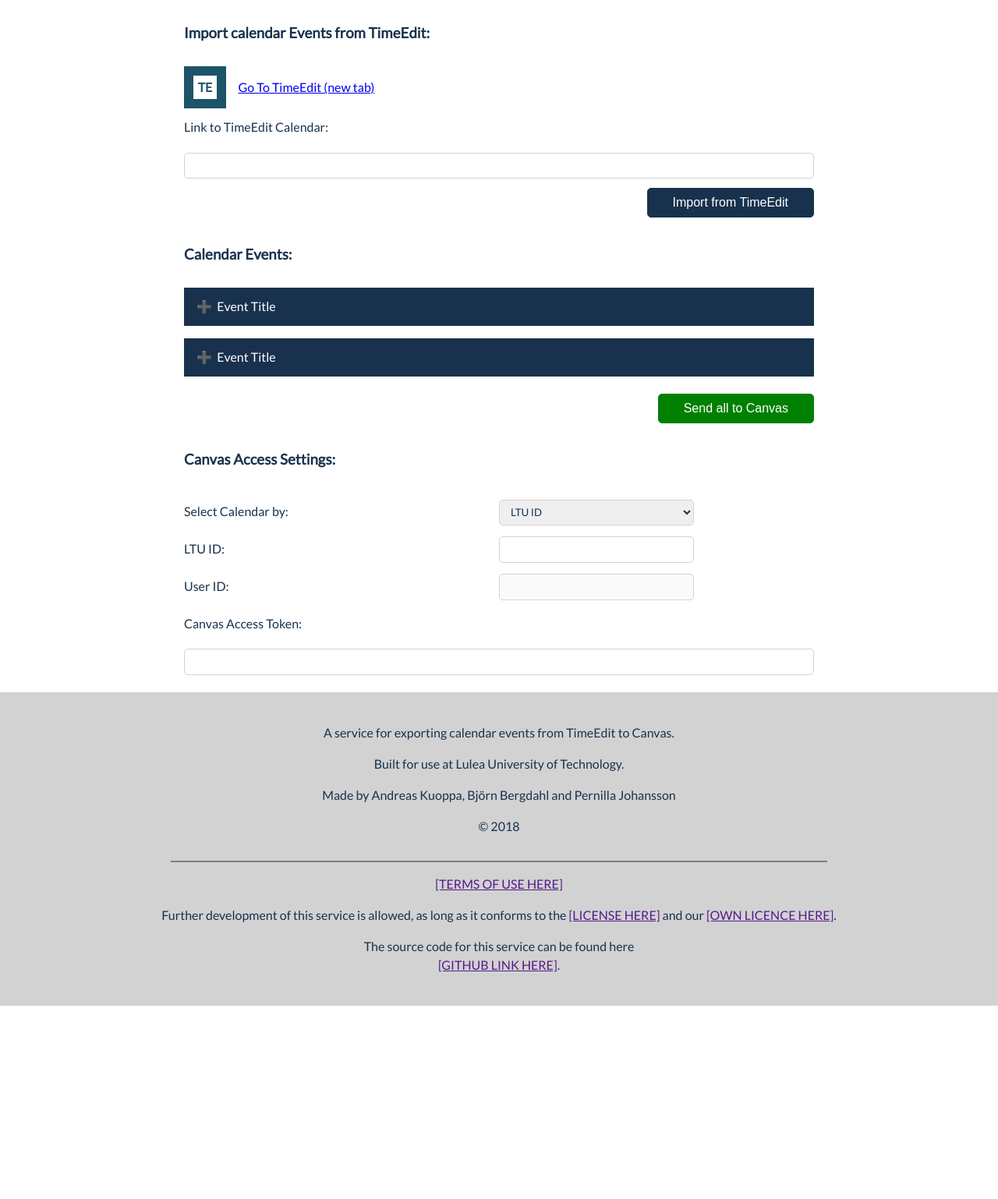
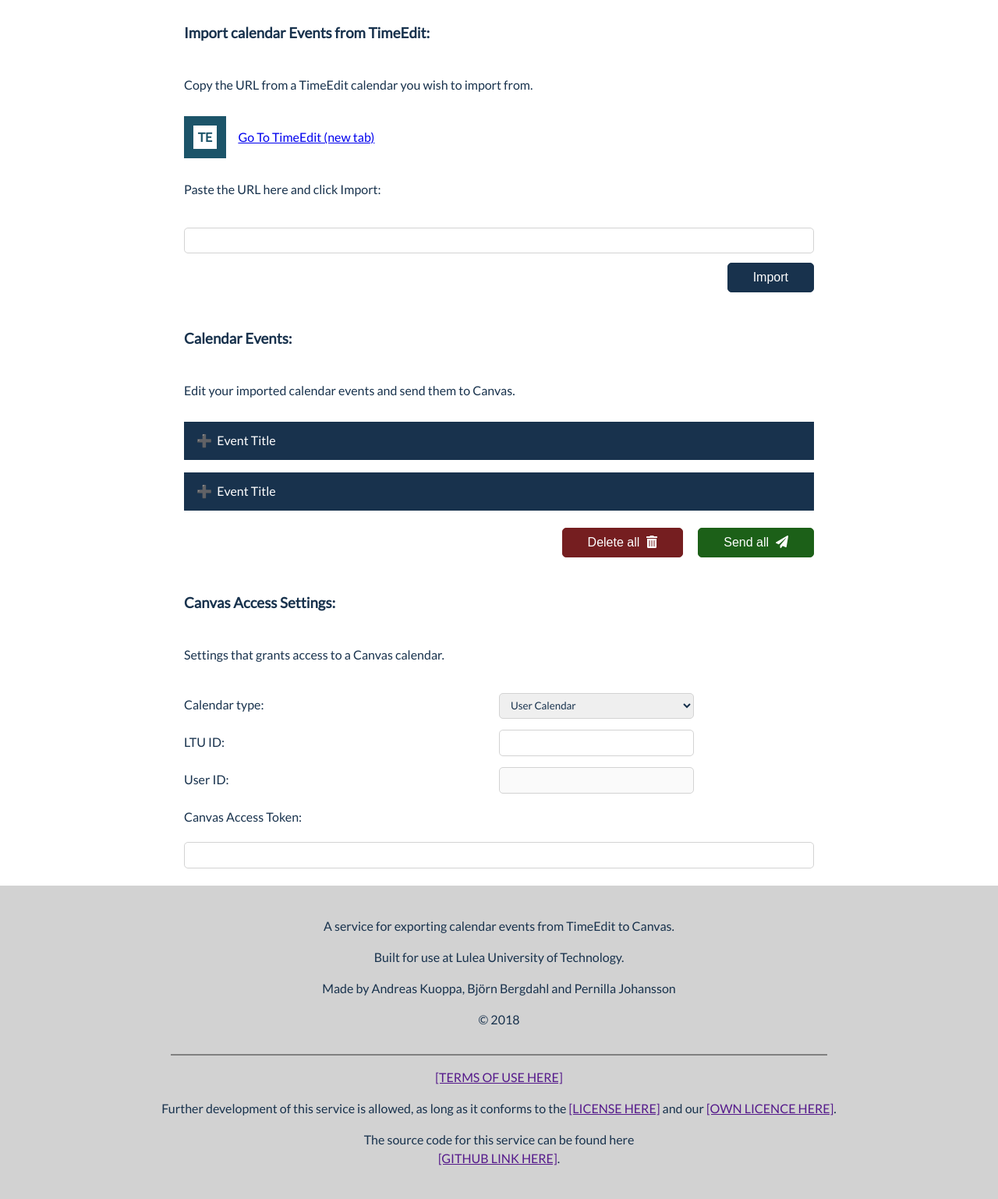
Before and after one commit to BjornBergdahl/TimeEdit-to-Canvas-Exporter, a PHP site: page / in a window 1280 px wide. Shown: the part 71-1609 px from the top of the page at 78% size. Before the commit the page ends 1361 px from the top, so only its background shows below. Run offline with PHP 8.4, Linux system fonts and the light colour scheme; some libraries are stand-ins or nearby versions.

Commit message:
Improved UI

```diff
--- a/index.html
+++ b/index.html
@@ -15,6 +15,7 @@
 	<link rel="stylesheet" href="styles.css">
 
 	<script src="https://ajax.googleapis.com/ajax/libs/jquery/3.3.1/jquery.min.js"></script>
+	<script defer src="https://use.fontawesome.com/releases/v5.5.0/js/all.js" integrity="sha384-GqVMZRt5Gn7tB9D9q7ONtcp4gtHIUEW/yG7h98J7IpE3kpi+srfFyyB/04OV6pG0" crossorigin="anonymous"></script>
 </head>
 
 <body>
@@ -31,6 +32,8 @@
 
 			<h3>Import calendar Events from TimeEdit:</h3>
 
+			<p>Copy the URL from a TimeEdit calendar you wish to import from.</p>
+
 			<div id="TimeEditLink">
 				<a id="logoLink" href="https://cloud.timeedit.net/ltu/web/schedule1/ri1Q7.html#" target="_blank">
 					<span id="timeEditLogo">TE</span>
@@ -38,8 +41,9 @@
 				</a>
 			</div>
 
+			<p>Paste the URL here and click Import:</p>
+
 			<form>
-				Link to TimeEdit Calendar:<br>
 				<input type="text" name="link" class="fullWidth">
 				<div class="container">
 		  			<span class="lock"></span>
@@ -47,33 +51,35 @@
 			</form>
 
 			<div class="buttonWrapper">
-				<button id="importButton" class="pasteButton">Import from TimeEdit</button>
+				<button id="importButton" class="blueButton">Import</button>
 			</div>
-			<!--
-			<button class="pasteButton">Paste from Clipboard</button>
-			-->
 
 			<div class="hider">
 
 				<h3>Calendar Events:</h3>
 
+				<p>Edit your imported calendar events and send them to Canvas.</p>
+
 				<div id="formInserter"></div>
 
 				<div class="buttonWrapper">
-					<button id="submitButton">Send all to Canvas</button>
+					<button class="redButton">Delete all&nbsp;&nbsp;<i class="fas fa-trash-alt"></i></button>
+					<button class="greenButton">Send all&nbsp;&nbsp;<i class="fas fa-paper-plane"></i></button>
 				</div>
 
 				<h3>Canvas Access Settings:</h3>
 
+				<p>Settings that grants access to a Canvas calendar.</p>
+
 				<form>
 					<div class="row">
 						<div class="column">
-							Select Calendar by:
+							Calendar type:
 						</div>
 						<div class="column">
 							<select id="selectCalendar" onchange="hideIrrelevant()">
-								<option value="LTU_ID">LTU ID</option>
-								<option value="Course_Code">Course Code</option>
+								<option value="user">User Calendar</option>
+								<option value="course">Course Calendar</option>
 							</select>
 						</div>
 					</div>
@@ -117,10 +123,6 @@
 					Canvas Access Token:
 					<input type="text" name="accessToken" class="fullWidth">
 				</form>
-
-				<!--
-				<button class="pasteButton">Paste from Clipboard</button>
-				-->
 			</div>
 		</main>
 	</div>
--- a/scripts.js
+++ b/scripts.js
@@ -23,7 +23,7 @@ for (i = 0; i < coll.length; i++) {
 function hideIrrelevant() {
   var sel = O("selectCalendar")
   var selected = sel.options[sel.selectedIndex].value;
-  if (selected == "Course_Code") {
+  if (selected == "course") {
     $(".student").hide();
     $(".course").show();
   }
@@ -80,6 +80,26 @@ function generateForm() {
 
   /* ----- /FIELDS ----- */
 
+  /* ----- BUTTONS ----- */
+
+  var buttonWrapper = document.createElement('div');
+  buttonWrapper.setAttribute('class', 'buttonWrapper');
+
+  var deleteButton = document.createElement('button');
+  deleteButton.setAttribute('class', 'redButton');
+  deleteButton.innerHTML = "Delete&nbsp;&nbsp;<i class='fas fa-trash-alt'></i>";
+
+  var sendButton = document.createElement('button');
+  sendButton.setAttribute('class', 'greenButton');
+  sendButton.innerHTML = "Send&nbsp;&nbsp;<i class='fas fa-paper-plane'></i>";
+
+  buttonWrapper.append(deleteButton);
+  buttonWrapper.append(sendButton);
+
+  form.append(buttonWrapper);
+
+  /* ----- /BUTTONS ----- */
+
   O('formInserter').append(eventBox);
 }
 
--- a/styles.css
+++ b/styles.css
@@ -99,19 +99,24 @@ button {
 	line-height: 2.25em;
 	cursor: pointer;
 	padding: 0 2em 0 2em;
+	margin: 0 0 1em 1em;
 }
 .buttonWrapper {
 	text-align: right;
 }
-.pasteButton {
+.blueButton {
 	background: #18324D;
 	border: 1px solid #18324D;
 }
-#submitButton {
-	background: green;
-	border: 1px solid green;
+.greenButton {
+	background: #1C6018;
+	border: 1px solid #1C6018;
 }
-.pasteButton:hover, #submitButton:hover {
+.redButton {
+	background: #751E20;
+	border: 1px solid #751E20;
+}
+.blueButton:hover, .greenButton:hover, .redButton:hover {
 	background: grey;
 	border-color: grey;
 }
```
